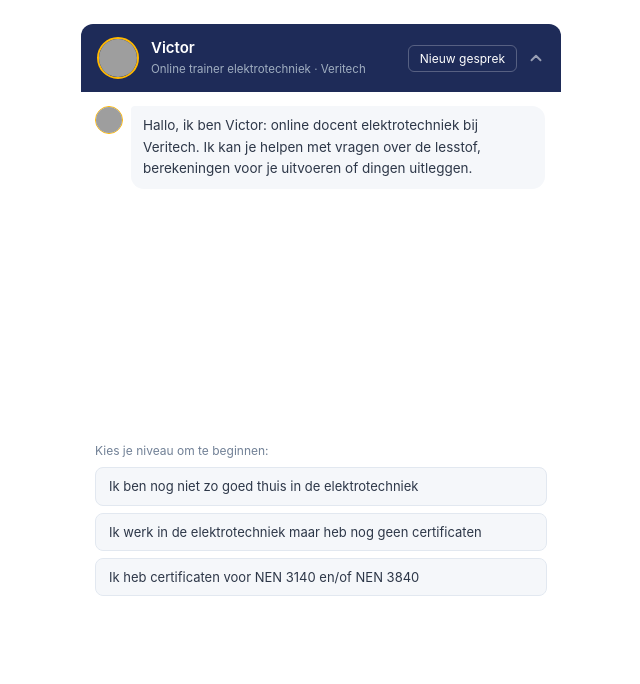
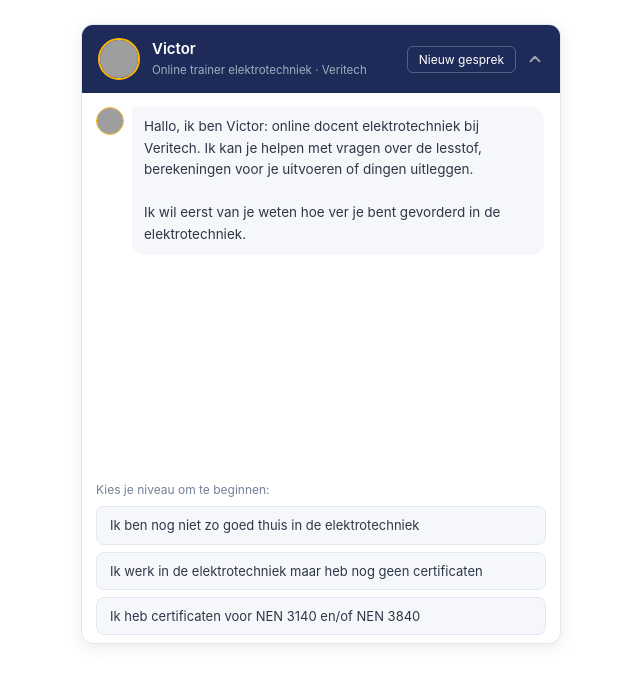
Before and after one commit to Rypkeprocee/Victor-chatbot-v2, a website: page public/index.html in a window 1280 px wide. Both pictures are taken after a click on the element 640 px from the left and 58 px from the top of the page. Shown: the whole page, without its empty margins (319-959 px from the left). Drawn offline with Linux system fonts and the light colour scheme; grey boxes are pictures that could not be loaded.

Commit message:
Add border/shadow, extend height, update welcome message

```diff
--- a/public/index.html
+++ b/public/index.html
@@ -32,7 +32,8 @@
       background: #ffffff;
       border-radius: 12px;
       overflow: hidden;
-      box-shadow: none;
+      border: 1px solid #e2e8f0;
+      box-shadow: 0 4px 16px rgba(0,0,0,0.08);
       display: flex;
       flex-direction: column;
       transition: height 0.3s ease;
@@ -40,7 +41,7 @@
     }
 
     #app.expanded {
-      height: 580px;
+      height: 620px;
     }
 
     /* ── Header ── */
@@ -430,7 +431,7 @@
     appEl.classList.add('expanded');
     if (!welcomeShown) {
       welcomeShown = true;
-      addMessage('assistant', 'Hallo, ik ben Victor: online docent elektrotechniek bij Veritech. Ik kan je helpen met vragen over de lesstof, berekeningen voor je uitvoeren of dingen uitleggen.');
+      addMessage('assistant', 'Hallo, ik ben Victor: online docent elektrotechniek bij Veritech. Ik kan je helpen met vragen over de lesstof, berekeningen voor je uitvoeren of dingen uitleggen.\n\nIk wil eerst van je weten hoe ver je bent gevorderd in de elektrotechniek.');
     }
   }
 
```
